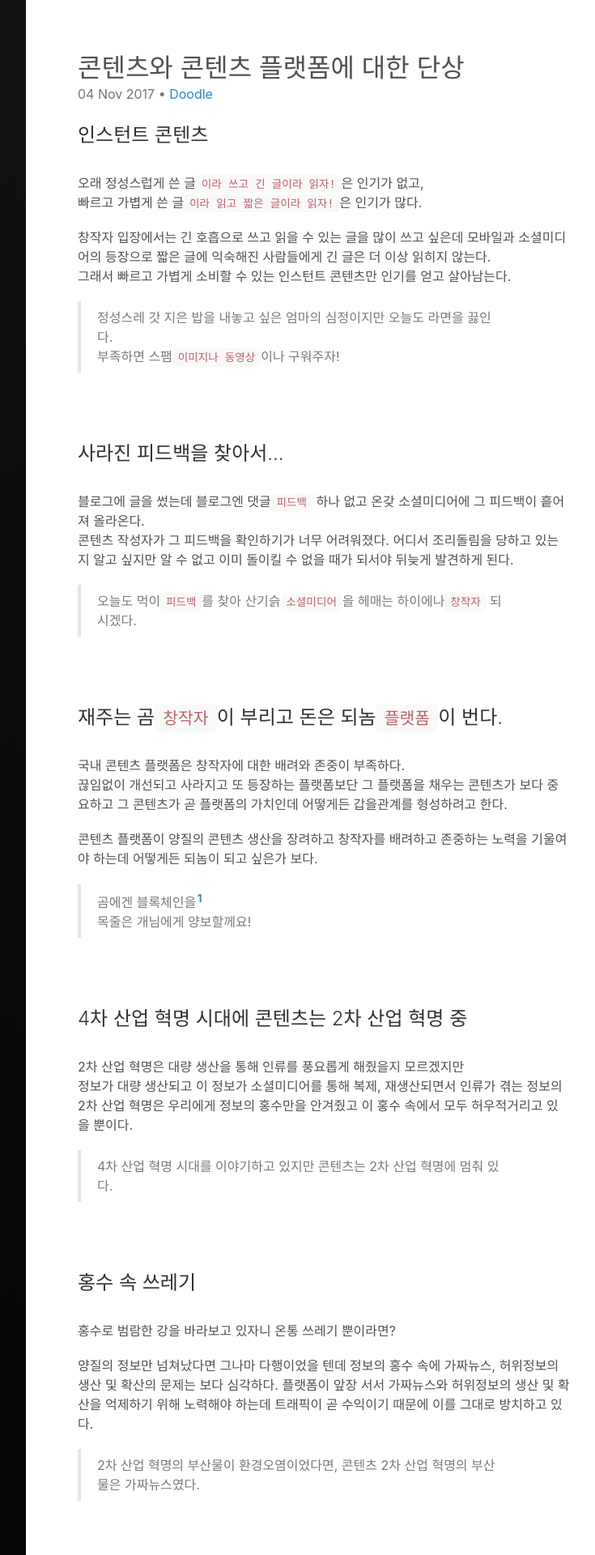
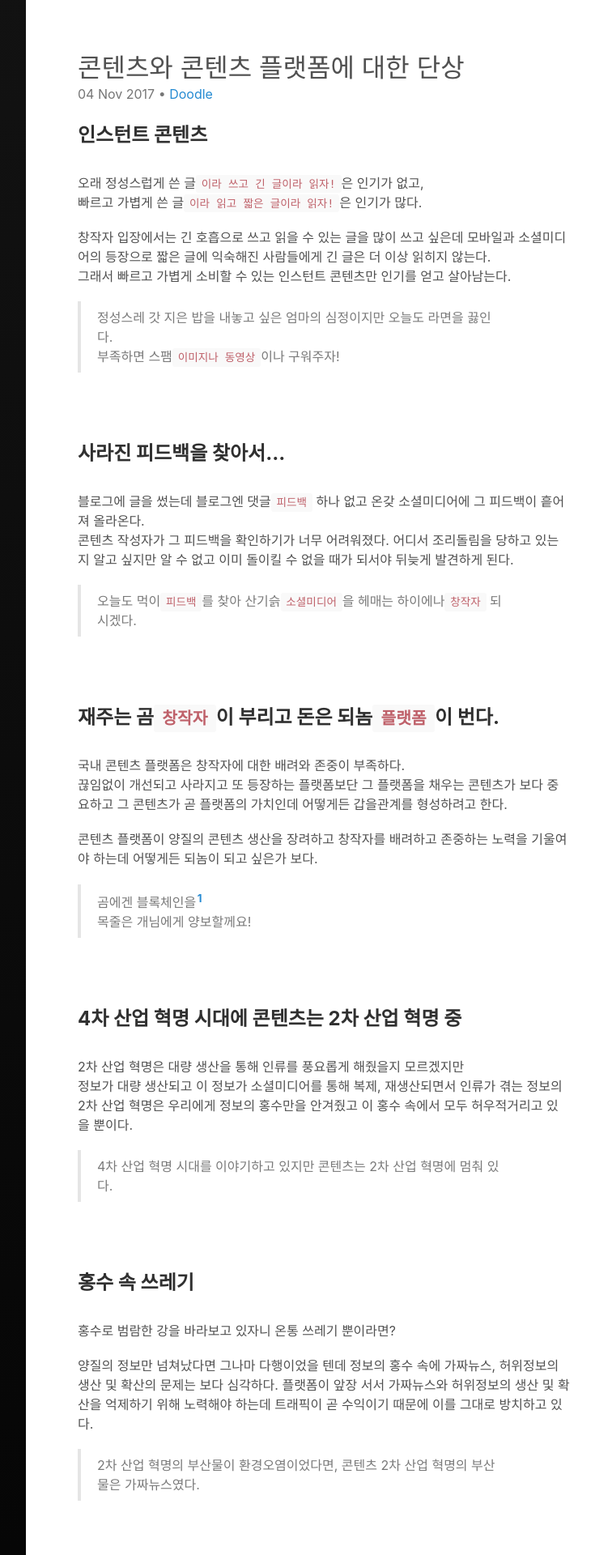
Before and after one commit to germweapon/germweapon.github.io, a Jekyll site: the page built from _posts/2017-11-04-콘텐츠와-콘텐츠-플랫폼에-대한-단상.md, in a window 1280 px wide. Shown: the top 1920 px of the page at 81% size, without its empty margins (256-991 px from the left). Built offline with Jekyll 4.4.1, drawn with Linux system fonts in a browser that asks for light colours.

Commit message:
some fix

```diff
--- a/_posts/2017-11-04-콘텐츠와-콘텐츠-플랫폼에-대한-단상.md
+++ b/_posts/2017-11-04-콘텐츠와-콘텐츠-플랫폼에-대한-단상.md
@@ -13,7 +13,7 @@ tags:
 last_modified_at: 2017-11-04T12:00:00-05:00
 ---
 
-### 인스턴트 콘텐츠
+### **인스턴트 콘텐츠**
 <br/>
 오래 정성스럽게 쓴 글`이라 쓰고 긴 글이라 읽자!`은 인기가 없고,<br/>
 빠르고 가볍게 쓴 글`이라 읽고 짧은 글이라 읽자!`은 인기가 많다.
@@ -26,7 +26,7 @@ last_modified_at: 2017-11-04T12:00:00-05:00
 
 <br/>
 <br/>
-### 사라진 피드백을 찾아서...
+### **사라진 피드백을 찾아서...**
 <br/>
 블로그에 글을 썼는데 블로그엔 댓글`피드백` 하나 없고 온갖 소셜미디어에 그 피드백이 흩어져 올라온다.<br/>
 콘텐츠 작성자가 그 피드백을 확인하기가 너무 어려워졌다. 어디서 조리돌림을 당하고 있는지 알고 싶지만 알 수 없고 이미 돌이킬 수 없을 때가 되서야 뒤늦게 발견하게 된다.
@@ -35,7 +35,7 @@ last_modified_at: 2017-11-04T12:00:00-05:00
 
 <br/>
 <br/>
-### 재주는 곰`창작자`이 부리고 돈은 되놈`플랫폼`이 번다.
+### **재주는 곰`창작자`이 부리고 돈은 되놈`플랫폼`이 번다.**
 <br/>
 국내 콘텐츠 플랫폼은 창작자에 대한 배려와 존중이 부족하다.<br/>
 끊임없이 개선되고 사라지고 또 등장하는 플랫폼보단 그 플랫폼을 채우는 콘텐츠가 보다 중요하고 그 콘텐츠가 곧 플랫폼의 가치인데 어떻게든 갑을관계를 형성하려고 한다.
@@ -48,7 +48,7 @@ last_modified_at: 2017-11-04T12:00:00-05:00
 [^1]: <https://goo.gl/1NaqRe>
 <br/>
 <br/>
-### 4차 산업 혁명 시대에 콘텐츠는 2차 산업 혁명 중
+### **4차 산업 혁명 시대에 콘텐츠는 2차 산업 혁명 중**
 <br/>
 2차 산업 혁명은 대량 생산을 통해 인류를 풍요롭게 해줬을지 모르겠지만<br/>
 정보가 대량 생산되고 이 정보가 소셜미디어를 통해 복제, 재생산되면서 인류가 겪는 정보의 2차 산업 혁명은 우리에게 정보의 홍수만을 안겨줬고 이 홍수 속에서 모두 허우적거리고 있을 뿐이다.
@@ -57,7 +57,7 @@ last_modified_at: 2017-11-04T12:00:00-05:00
 
 <br/>
 <br/>
-### 홍수 속 쓰레기
+### **홍수 속 쓰레기**
 <br/>
 홍수로 범람한 강을 바라보고 있자니 온통 쓰레기 뿐이라면?
 
@@ -68,7 +68,7 @@ last_modified_at: 2017-11-04T12:00:00-05:00
 
 <br/>
 <br/>
-### 쓴거 시러, 단거 조아!
+### **쓴거 시러, 단거 조아!**
 <br/>
 대부분의 소셜미디어들이 관계 기반의 추천 큐레이션을 적용하다 보니 보고 싶고 듣고 싶은 것만 보려는 심리 때문에 비슷한 사고방식을 가진 사람들의 정보만을 접하며 우물 안 개구리가 되어간다.<br/>
 이로 인해 우리가 의식하지 못하는 사이 플랫폼이 사용자의 편의를 위해 제공하는 개인화 기능으로 인해 다양성을 잃고 가치 편향적인 사람들이 되면서 사회적 갈등이 심해지는 '필터버블'[^2] 문제를 겪게 된다.
```
Also changed, not shown: _includes/google-analytics.html (+5 -6 lines).
